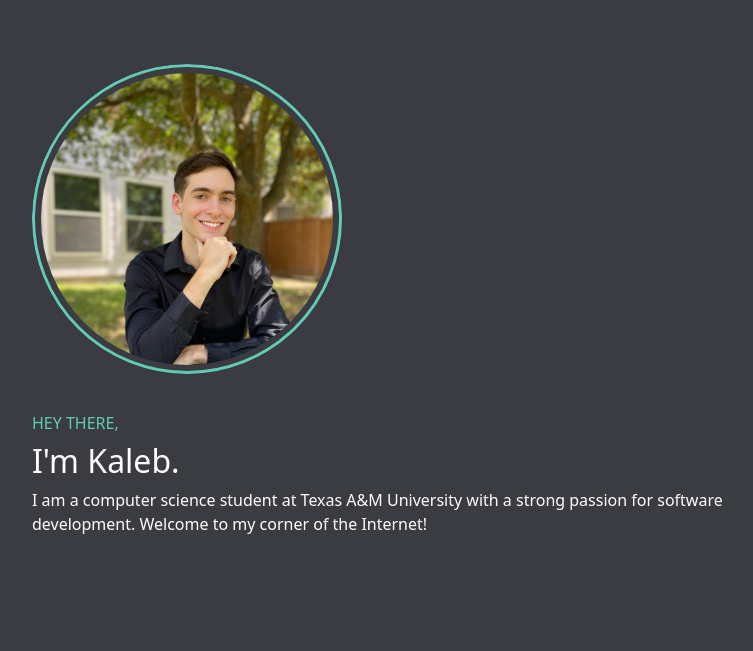
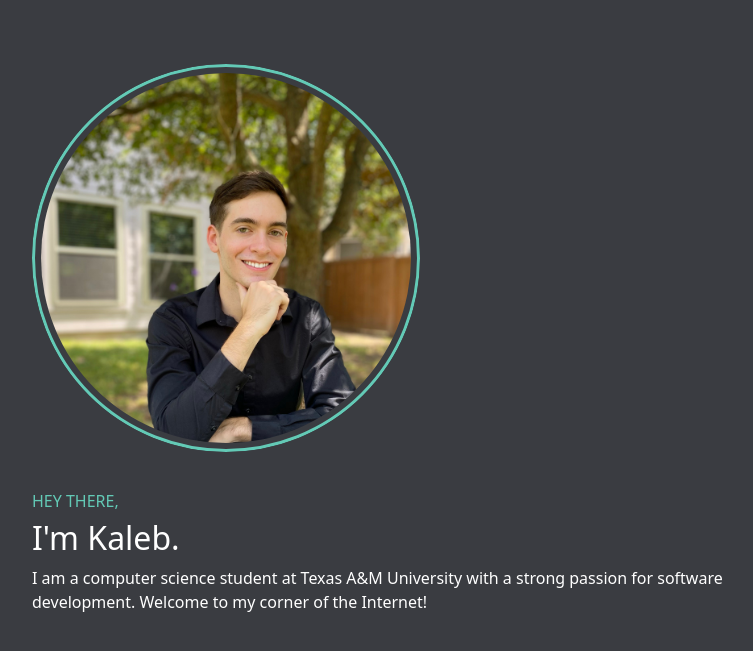
Before and after one commit to Prometheus1400/personal-web-app, a Django app: page /home/ in a window 1280 px wide. Shown: the part 40-691 px from the top of the page, without its empty margins (220-973 px from the left). Run offline with Django 4.2, Linux system fonts and the light colour scheme.

Commit message:
added animations to home page

```diff
--- a/homepage/static/homepage/css/style.css
+++ b/homepage/static/homepage/css/style.css
@@ -40,3 +40,15 @@ a {
 a:hover {
   color : rgb(175, 103, 21);
 }
+
+#description {
+  display: inline-block;
+}
+
+#description h2::after {
+  content: "";
+  width: 5px;
+  height: 20px;
+  background: #ec7fff;
+  display: inline-block;
+}
--- a/homepage/templates/homepage/base.html
+++ b/homepage/templates/homepage/base.html
@@ -11,6 +11,10 @@
         rel="stylesheet"
         type="text/css"
         href="{% static 'homepage/css/style.css' %}"
+    />
+    <link
+    rel="stylesheet"
+    href="https://cdnjs.cloudflare.com/ajax/libs/animate.css/4.1.1/animate.min.css"
     />
     <script src="{% static 'homepage/js/script.js' %}"></script>
     <meta name="viewport" content="width=device-width, initial-scale=1.0" />
--- a/homepage/templates/homepage/home.html
+++ b/homepage/templates/homepage/home.html
@@ -5,7 +5,8 @@
 <div class="container-fluid justify-content-center" style="padding-top:8vh; max-width: 800px;" >
   <div class="row">
     <div class="col" style="margin-bottom:40px;">
-      <img src="{% static 'homepage/headshot.jpeg' %}" alt="error loading image" class="img-fluid float-left"
+      <img src="{% static 'homepage/headshot.jpeg' %}" alt="error loading image"
+        class="img-fluid float-left animate__animated animate__fadeIn animate__slower"
         style="
         border-radius:50%;
         clip-path:circle();
@@ -13,19 +14,40 @@
         background-color: rgb(58, 60, 65);
         border: 3px solid rgb(99, 202, 182);
         height: auto;
-        width: 40%;
+        width: 50%;
         min-width: 200px;
       "/>
     </div>
   </div>
   <div class="row">
     <div class="col">
-      <h6> HEY THERE,</h3>
-      <h2>I'm Kaleb.</h2>
-      <p>I am a computer science student at Texas A&M University with a strong passion for software development.
-        Welcome to my corner of the Internet!</p>
+      <h6 class="animate__animated animate__fadeInLeft"> HEY THERE,</h3>
+      <h2 class="animate__animated animate__fadeInLeft animate__slower">I'm Kaleb.</h2>
+      <p id="description"></p>
     </div>
   </div>
 </div>
 
+<script>
+  var i = 0;
+  var txt = 'I am a computer science student at Texas A&M University with a strong passion for software development. Welcome to my corner of the Internet!'; /* The text */
+  var speed = 20; /* The speed/duration of the effect in milliseconds */
+
+  // 1 and 3 second animations means should wait for 3 seconds before animating typing
+  function sleep(ms) {
+    return new Promise(resolve => setTimeout(resolve, ms));
+  }
+
+  document.getElementById("description").innerHTML = ""
+  sleep(3100).then(function typeWriter() {
+    if (i < txt.length) {
+      document.getElementById("description").innerHTML += txt.charAt(i);
+      i++;
+      setTimeout(typeWriter, speed);
+    }
+  })
+
+  typeWriter()
+</script>
+
 {% endblock content %}
```
Also changed, not shown: homepage/static/homepage/js/script.js (+13 -0 lines).
